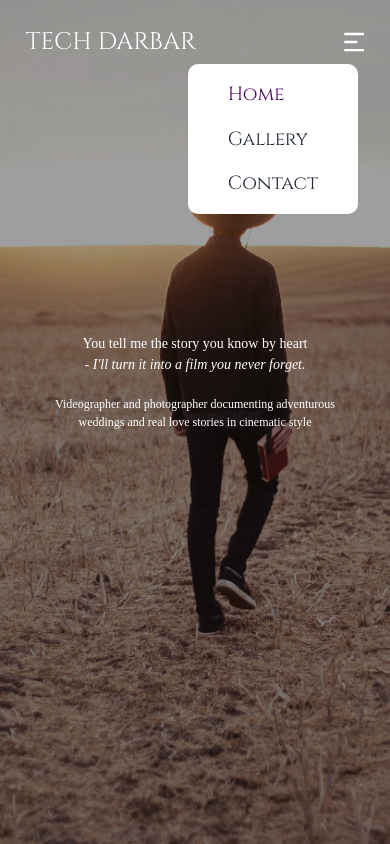
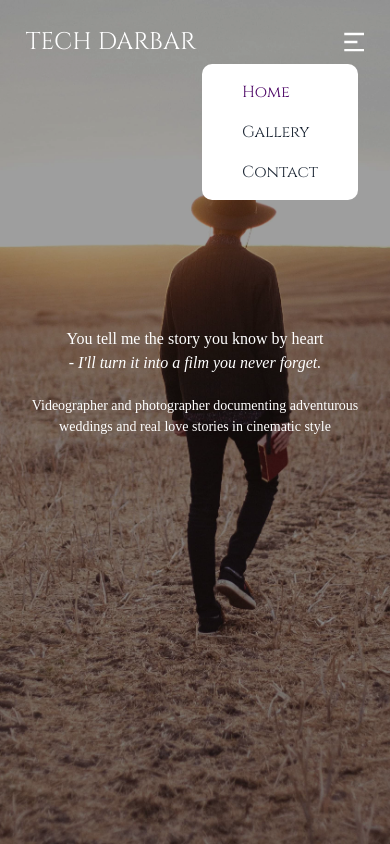
Before and after one commit to RazaNaqsh/techDarbar, a React (Vite) app: page / in a window 390 px wide. Both pictures are taken after a click on the element 354 px from the left and 42 px from the top of the page. Shown: the top 844 px of the page. Built offline with nearby package versions, Linux system fonts and the light colour scheme; the HTML template or start-up script is replaced by a standard one; a web font is replaced by a local one.

Commit message:
Mobile text size changes

```diff
--- a/src/components/ContactHero.jsx
+++ b/src/components/ContactHero.jsx
@@ -12,10 +12,10 @@ const ContactHero = () => {
       <div className="z-50">
         <div className="absolute h-screen w-screen flex justify-center items-center">
           <div className="-mt-20 text-center text-white font-kalnia">
-            <h2 className="text-[14px] sm:text-[18px] md:text-[32px] ">
+            <h2 className="max-w-[85vw] mx-auto text-[18px] sm:text-[20px] md:text-[32px] ">
               It's time to tell your greatest story
             </h2>
-            <h3 className="mx-auto mt-5 text-[13px] sm:text-[16px] md:text-[18px] w-[80vw] md:w-[700px] ">
+            <h3 className="mx-auto mt-5 text-[14px] sm:text-[16px] md:text-[18px] w-[85vw] md:w-[700px] ">
               READY TO START COLLABORATING ON SHOWCASING THIS CHAPTER?
             </h3>
           </div>
--- a/src/components/GalleryHero.jsx
+++ b/src/components/GalleryHero.jsx
@@ -12,7 +12,7 @@ const GalleryHero = () => {
       <div className="z-50">
         <div className="absolute h-screen w-screen flex justify-center items-center">
           <div className="-mt-20 text-center text-white font-kalnia">
-            <h2 className="text-[14px] sm:text-[18px] md:text-[30px]">
+            <h2 className="max-w-[90vw] mx-auto text-[16px] sm:text-[20px] md:text-[32px] ">
               What if your wedding film wasn't just a <br />
               collection of snippets from the day
             </h2>
--- a/src/components/Hero2.jsx
+++ b/src/components/Hero2.jsx
@@ -13,13 +13,13 @@ const Hero2 = () => {
       <div className="z-50">
         <div className="absolute h-screen w-screen flex justify-center items-center">
           <div className="-mt-20 text-center font-kalnia">
-            <h2 className="text-[14px] sm:text-[18px] md:text-[30px]">
+            <h2 className="max-w-[90vw] text-[16px] sm:text-[18px] md:text-[30px]">
               You tell me the story you know by heart <br />
               <span className="italic">
                 - I'll turn it into a film you never forget.
               </span>
             </h2>
-            <h3 className="mx-auto mt-5 text-[12px] sm:text-[13px] md:text-[16px] w-[80vw] md:w-[500px]">
+            <h3 className="mx-auto mt-5 text-[14px] sm:text-[13px] md:text-[16px] w-[85vw] md:w-[500px]">
               Videographer and photographer documenting adventurous weddings and
               real love stories in cinematic style
             </h3>
--- a/src/components/Navbar.jsx
+++ b/src/components/Navbar.jsx
@@ -96,7 +96,7 @@ const Navbar = () => {
         </div>
         {/* Mobile menu options (hidden by default) */}
         {mobileMenuOpen && (
-          <ul className="z-[200] bg-white flex flex-col rounded-[10px] px-10 mr-8 md:hidden text-[19px] font-cinzel gap-4 p-4 absolute right-0 top-16">
+          <ul className="z-[200] bg-white flex flex-col rounded-[10px] px-10 mr-8 md:hidden text-[16px] font-cinzel gap-4 p-4 absolute right-0 top-16">
             <Link to="/">
               <li
                 className={`cursor-pointer ${
```
